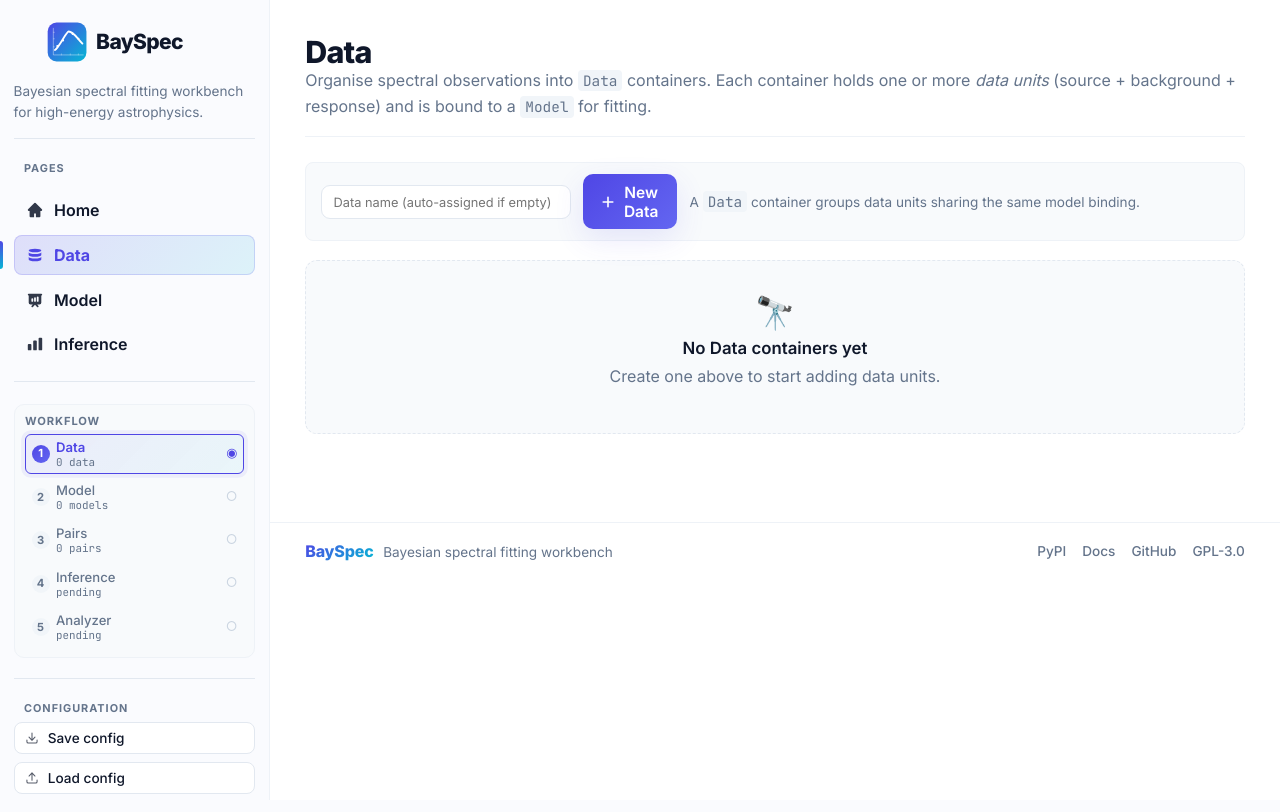
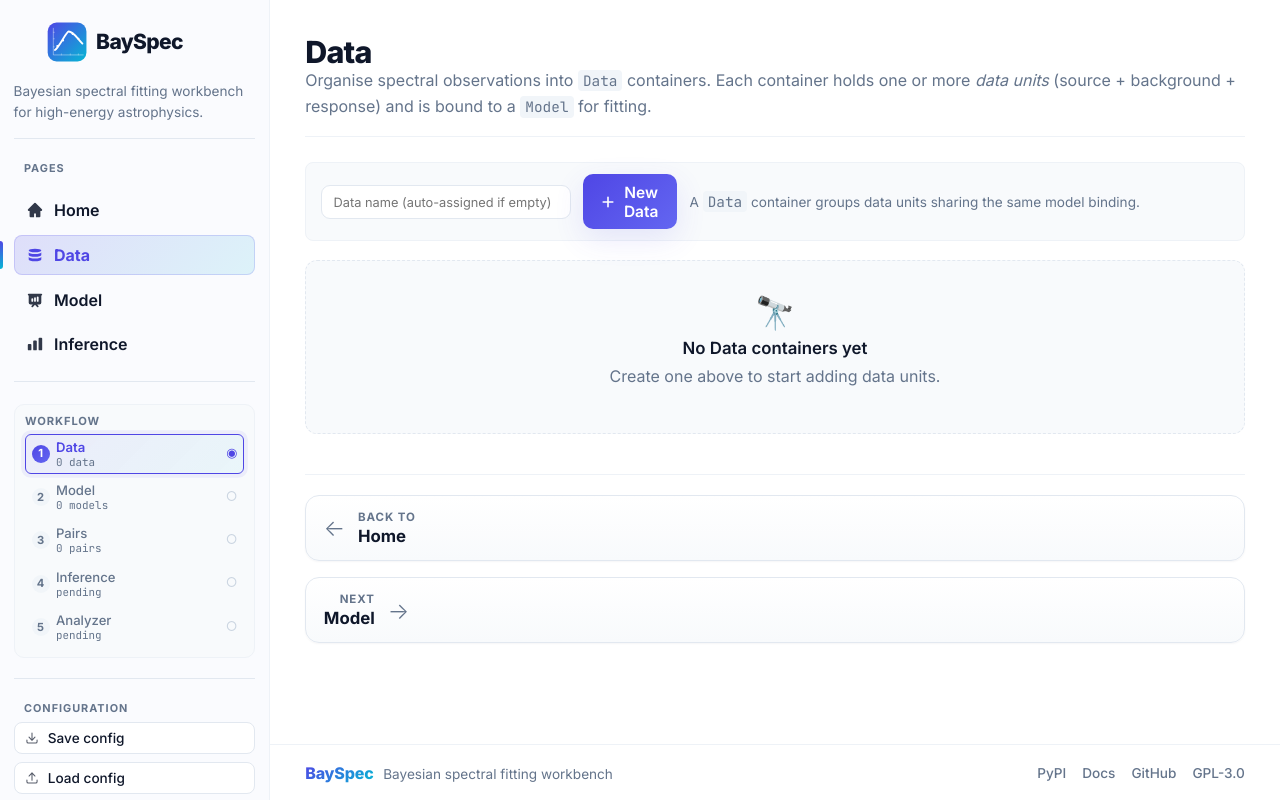
Before and after one commit to jyangch/bayspec_app, a FastAPI app: page /data in a window 1280 px wide. Run offline with FastAPI, Linux system fonts and the light colour scheme; some libraries are stand-ins or nearby versions.

Commit message:
Add prev/next page navigation to Data / Model / Inference
Each non-Home page grows a <nav class="page-nav"> block above the
global footer with two large cards:

  - Data:   ← Home          | Model →
  - Model:  ← Data          | Inference →
  - Inference: ← Model      | Home →

Each card carries a small uppercase label ('Back to' / 'Next') and a
big destination title. Hover nudges the card a few pixels in the
arrow direction, lights the indigo border, and recolours the title +
arrow. New CSS classes (.page-nav, .page-nav-link, .page-nav-prev,
.page-nav-next, .page-nav-body, .page-nav-label, .page-nav-title,
.page-nav-arrow) reuse the existing token palette and stack to a
single column under 768px.

```diff
--- a/static/style.css
+++ b/static/style.css
@@ -1737,6 +1737,66 @@ details[open] .howto-summary::before { transform: rotate(90deg); }
   font-size: .85rem;
 }
 
+/* ===== Page prev/next nav (Data / Model / Inference) ===== */
+.page-nav {
+  display: flex;
+  justify-content: space-between;
+  align-items: stretch;
+  gap: 1rem;
+  margin: 2.5rem 0 .8rem;
+  padding-top: 1.2rem;
+  border-top: 1px solid var(--border-soft);
+}
+.page-nav-link {
+  display: flex;
+  align-items: center;
+  gap: .8rem;
+  padding: .9rem 1.1rem;
+  border-radius: 14px;
+  border: 1px solid var(--border);
+  background: linear-gradient(180deg, #FFFFFF 0%, var(--surface) 100%);
+  text-decoration: none;
+  color: var(--text);
+  min-width: 14rem;
+  box-shadow: var(--shadow-sm);
+  transition: transform .15s, border-color .15s, box-shadow .15s, color .15s;
+}
+.page-nav-link:hover {
+  text-decoration: none;
+  border-color: var(--primary);
+  box-shadow: var(--shadow-md);
+  color: var(--primary);
+}
+.page-nav-prev:hover { transform: translateX(-3px); }
+.page-nav-next:hover { transform: translateX(3px); }
+.page-nav-body { display: flex; flex-direction: column; gap: .1rem; min-width: 0; }
+.page-nav-prev .page-nav-body { align-items: flex-start; }
+.page-nav-next .page-nav-body { align-items: flex-end; }
+.page-nav-label {
+  font-size: .72rem;
+  font-weight: 700;
+  letter-spacing: .08em;
+  text-transform: uppercase;
+  color: var(--text-muted);
+}
+.page-nav-title {
+  font-size: 1.05rem;
+  font-weight: 700;
+  color: inherit;
+}
+.page-nav-arrow {
+  font-size: 1.4rem;
+  font-weight: 300;
+  color: var(--text-muted);
+  flex-shrink: 0;
+  transition: color .15s, transform .15s;
+}
+.page-nav-link:hover .page-nav-arrow { color: var(--primary); }
+@media (max-width: 768px) {
+  .page-nav { flex-direction: column; }
+  .page-nav-link { min-width: 0; width: 100%; }
+}
+
 /* ===== Page footer (every page) ===== */
 .page-footer {
   display: flex;
--- a/templates/data.html
+++ b/templates/data.html
@@ -28,4 +28,21 @@
 </div>
 
 {% include "partials/data_list.html" %}
+
+<nav class="page-nav" aria-label="Page navigation">
+  <a class="page-nav-link page-nav-prev" href="/">
+    <span class="page-nav-arrow">←</span>
+    <span class="page-nav-body">
+      <span class="page-nav-label">Back to</span>
+      <span class="page-nav-title">Home</span>
+    </span>
+  </a>
+  <a class="page-nav-link page-nav-next" href="/model">
+    <span class="page-nav-body">
+      <span class="page-nav-label">Next</span>
+      <span class="page-nav-title">Model</span>
+    </span>
+    <span class="page-nav-arrow">→</span>
+  </a>
+</nav>
 {% endblock %}
```
Also changed, not shown: templates/infer.html (+17 -0 lines), templates/model.html (+17 -0 lines).
